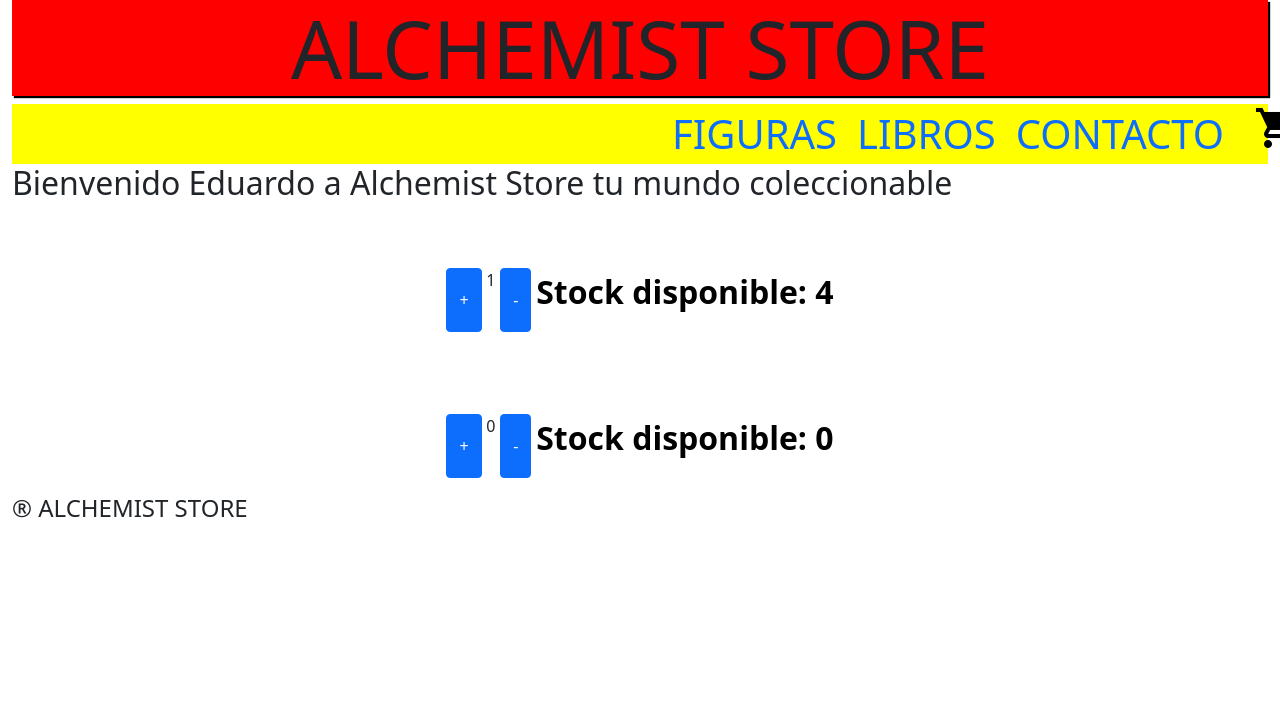
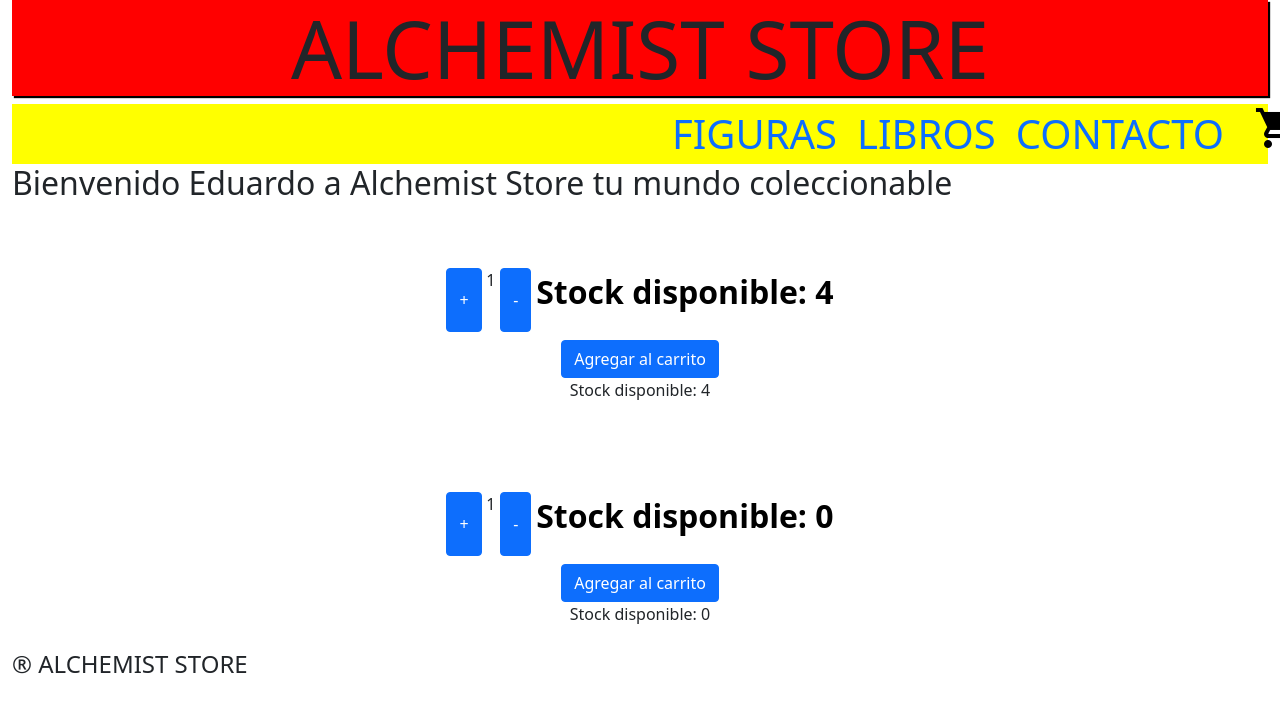
Before and after one commit to eduardogramajo/React_page_EduardoGramajo, a React (Create React App) app: page / in a window 1280 px wide. Shown: the top 712 px of the page. Built offline with nearby package versions, Linux system fonts and the light colour scheme.

Commit message:
desafio 5 correcciones

```diff
--- a/src/ItemCount.js
+++ b/src/ItemCount.js
@@ -1,4 +1,5 @@
 import React, { useState } from "react"
+import { Button } from 'react-bootstrap'
 
 const ItemCount = (props) => {
 
@@ -33,6 +34,13 @@ const ItemCount = (props) => {
                 <p className="estilo">Stock disponible: {stock}</p>
             </div>
 
+            <div className="container d-flex justify-content-center">
+                <Button variant="primary" onClick={props.onAdd} disabled={stock === 0 && unidades === 0}>Agregar al carrito</Button>
+            </div>
+            <div className="container d-flex justify-content-center">
+                <p>Stock disponible: {stock}</p>
+            </div>
+
         </div>
     )
 }
--- a/src/ItemListContainer.js
+++ b/src/ItemListContainer.js
@@ -6,8 +6,8 @@ const ItemListContainer = (props) => {
         <div>
             <h2>{props.mensaje}</h2>
 
-            <ItemCount stock = "5" initial = "1" />
-            <ItemCount stock = "0" initial = "1"/>
+            <ItemCount stock = "5" initial = {1} onAdd={function(){alert("Gracias por tu compra")}} />
+            <ItemCount stock = "1" initial = {1} onAdd={function(){alert("Gracias por tu compra")}}/>
         </div>
 
     )
```
